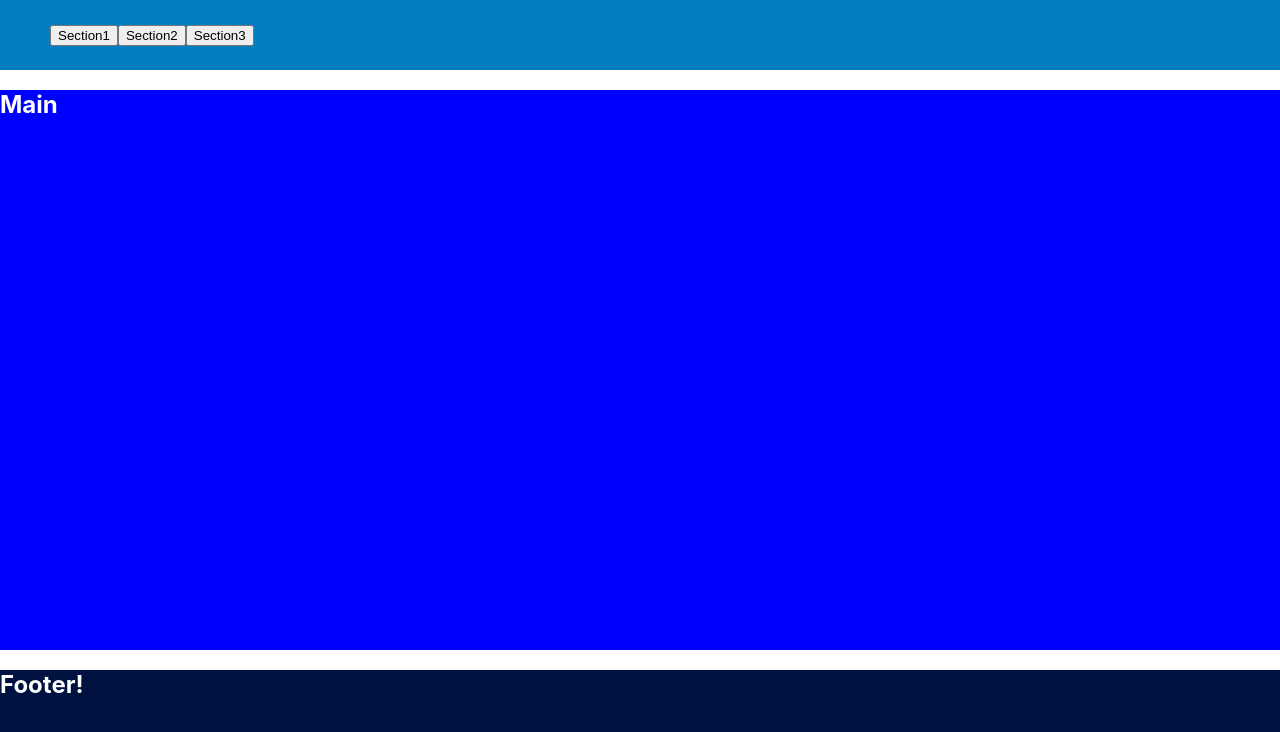
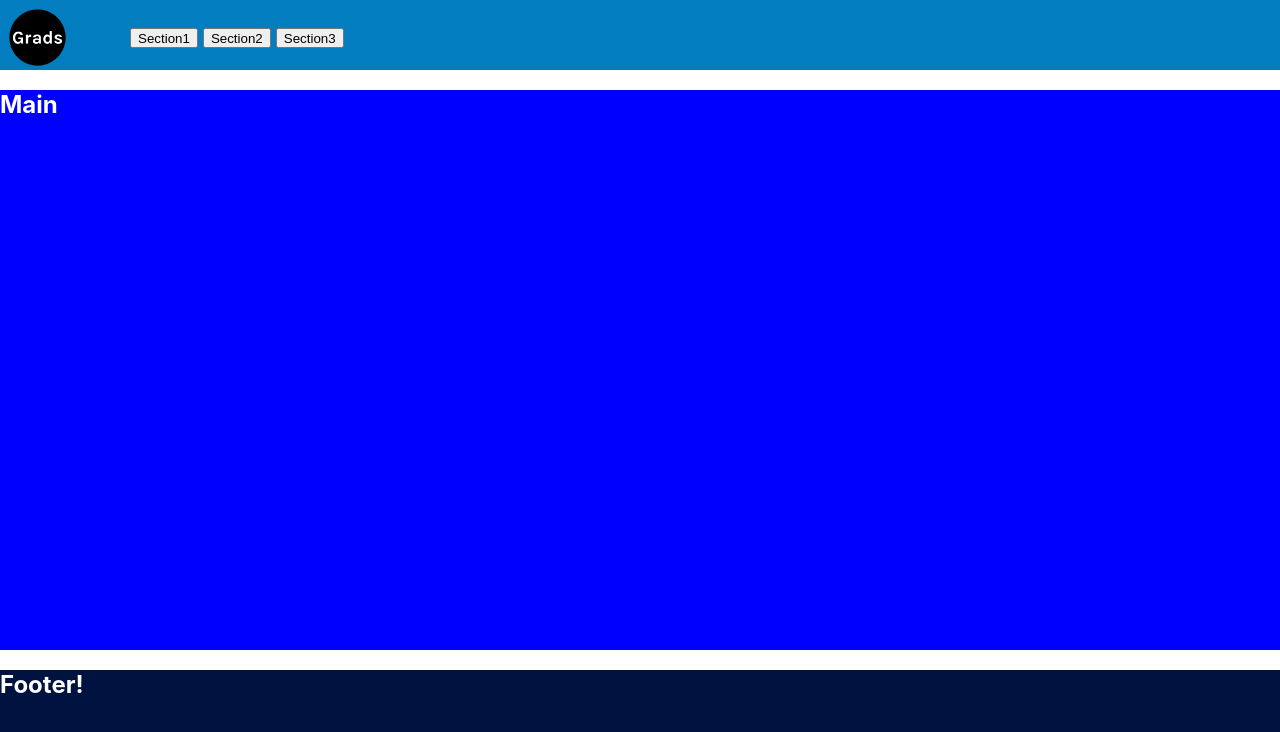
Before and after one commit to paulooliveira152012/gradsReact, a React (Create React App) app: page / in a window 1280 px wide. Shown: the top 732 px of the page. Built offline with nearby package versions, Linux system fonts and the light colour scheme.

Commit message:
adding logo in header

```diff
--- a/src/App.js
+++ b/src/App.js
@@ -2,6 +2,7 @@
 import React, { useState} from "react";
 
 import Header from "./components/Header";
+import Hero from "./components/Hero";
 import Main from "./components/Main";
 import Footer from "./components/Footer";
 import Section1 from "./components/Section1/section1";
--- a/src/components/Header/index.js
+++ b/src/components/Header/index.js
@@ -1,13 +1,17 @@
-import React  from "react";
+import React from "react";
+import logo from "../../assets/images/logo.PNG";
 import './style.css';
 
 function Header({ onButtonClick }) {
     return (
       <header>
-        <div id="buttons">
-            <button onClick={() => onButtonClick("Section1")}>Section1</button>
-            <button onClick={() => onButtonClick("Section2")}>Section2</button>
-            <button onClick={() => onButtonClick("Section3")}>Section3</button>
+        <div class="container">
+          <img src={logo} alt="logo" />
+          <div id="buttons">
+              <button onClick={() => onButtonClick("Section1")}>Section1</button>
+              <button onClick={() => onButtonClick("Section2")}>Section2</button>
+              <button onClick={() => onButtonClick("Section3")}>Section3</button>
+          </div>
         </div>
       </header>
     );
--- a/src/components/Header/style.css
+++ b/src/components/Header/style.css
@@ -7,6 +7,26 @@ header {
     justify-content: space-around;
 }
 
+.container {
+    display: flex;
+    /* background-color: red; */
+}
+
 #buttons {
     margin-left: 50px;
+    display: flex;
+    flex-direction: row;
+    justify-content: space-between;
 }
+
+button {
+    height: 20px;
+    margin: auto;
+    margin-left: 5px;
+    cursor: pointer;
+}
+
+img {
+    width: 75px;
+    float: left;
+}
--- /dev/null
+++ b/src/components/Hero/index.js
@@ -0,0 +1,11 @@
+import './style.css'
+
+function Hero() {
+    return(
+        <div>
+            {/* hero image goes in here through css */}
+        </div>
+    )
+}
+
+export default Hero;
```
Also changed, not shown: src/components/Hero/style.css (added), 1 other file (tests, documents, lock files or other folders).
